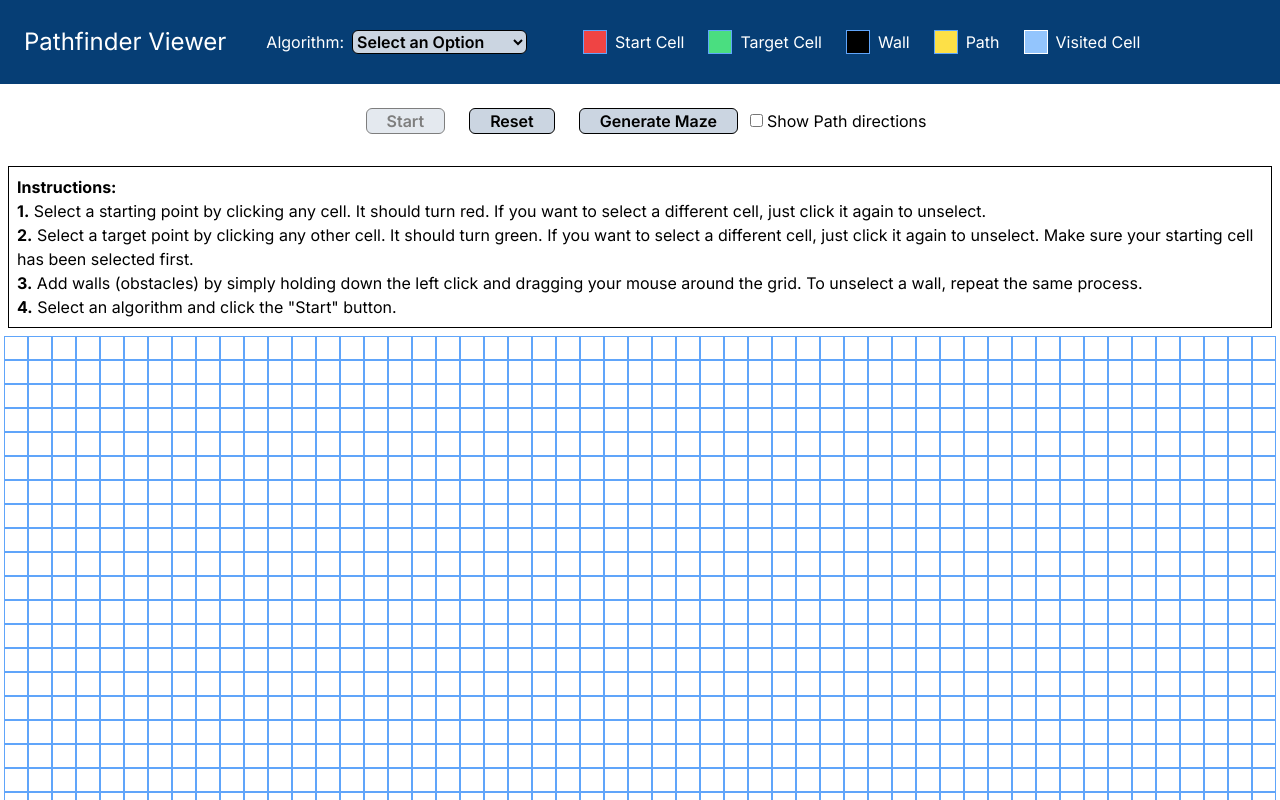
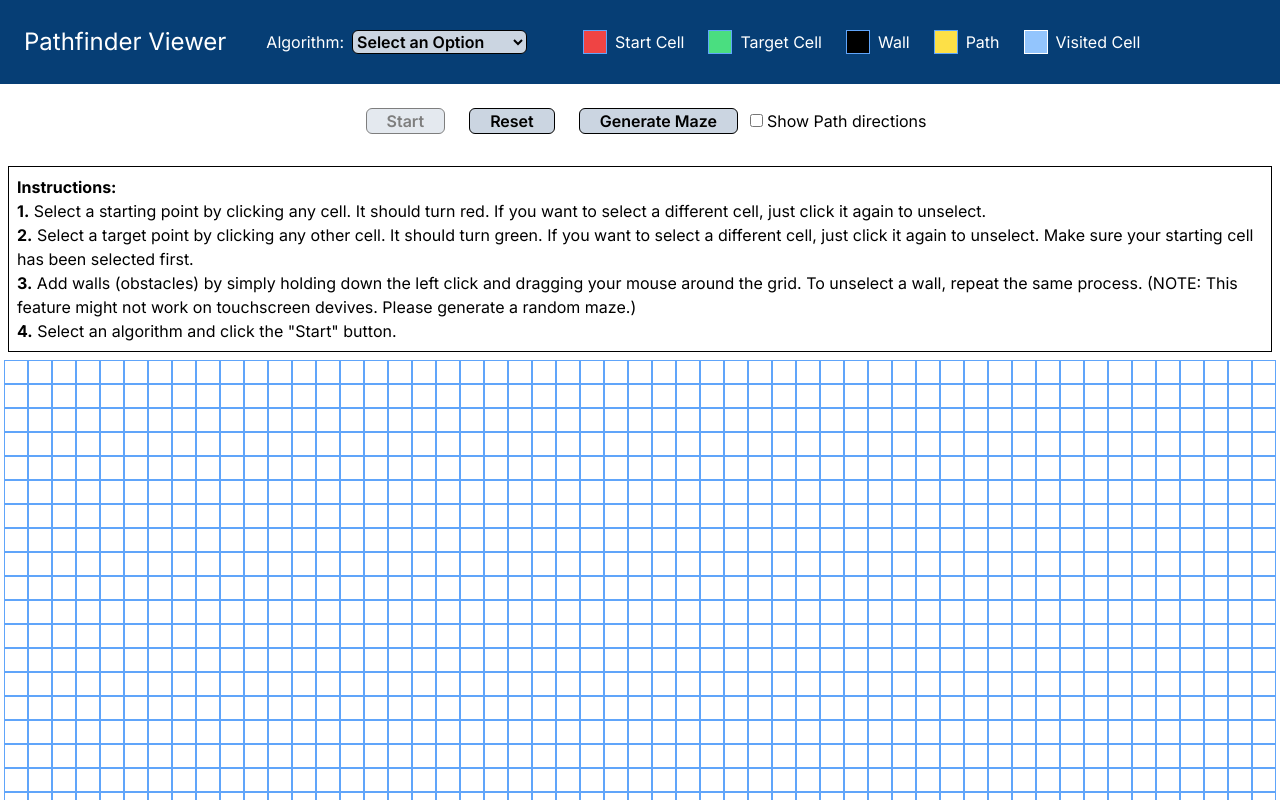
Before and after one commit to Juanrios016/pathfinder_viewer_2, a Next.js app: page / in a window 1280 px wide. Shown: the top 800 px of the page. Built offline with nearby package versions, Linux system fonts and the light colour scheme.

Commit message:
adding more instructions

```diff
--- a/app/ui/Instructions.tsx
+++ b/app/ui/Instructions.tsx
@@ -21,6 +21,8 @@ export const Instructions = () => {
           <span className="custom-number bold-text">3.</span> Add walls
           (obstacles) by simply holding down the left click and dragging your
           mouse around the grid. To unselect a wall, repeat the same process.
+          (NOTE: This feature might not work on touchscreen devives. Please
+          generate a random maze.)
         </li>
         <li>
           <span className="custom-number bold-text">4.</span> Select an
```
